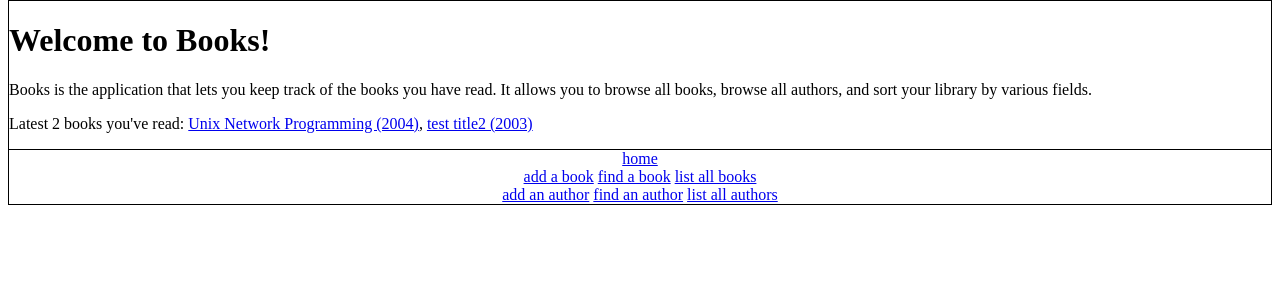
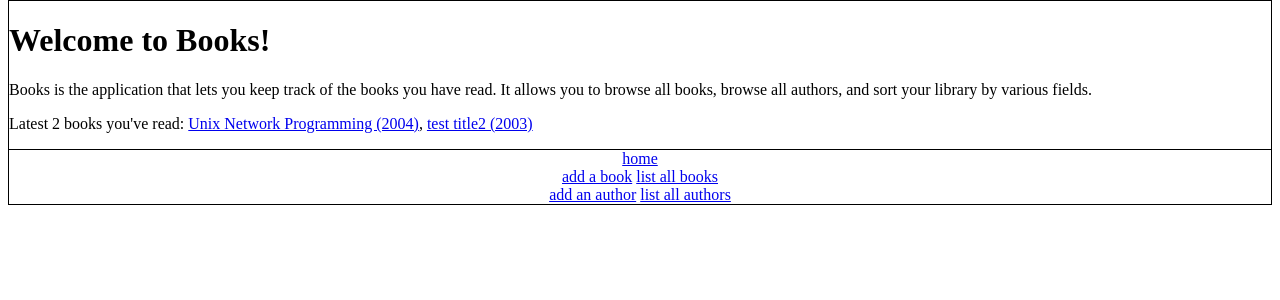
Before and after one commit to hasselg/books, a Django app: page /library/ in a window 1280 px wide. Shown: the part 97-397 px from the top of the page. Run offline with Django 3.2, Linux system fonts and the light colour scheme; data comes from the database, SQL or seed files in the repository; parts of the project's set-up code (start-up, migrations or seed data) failed here and were passed over.

Commit message:
Edited link navigation in preparation of release.

```diff
--- a/templates/library/base.html
+++ b/templates/library/base.html
@@ -20,11 +20,11 @@
 <a href="/books/library/">home</a>
  <br />
  <a href="/books/library/create_book/">add a book</a>
- <a href="/books/library/search_book/">find a book</a>
+ <!-- <a href="/books/library/search_book/">find a book</a> -->
  <a href="/books/library/list_books/">list all books</a>
  <br />
  <a href="/books/library/create_author/">add an author</a>
- <a href="/books/library/search_author/">find an author</a>
+ <!-- <a href="/books/library/search_author/">find an author</a> -->
  <a href="/books/library/list_authors/">list all authors</a>
 {% endblock %}
 </div>
```
